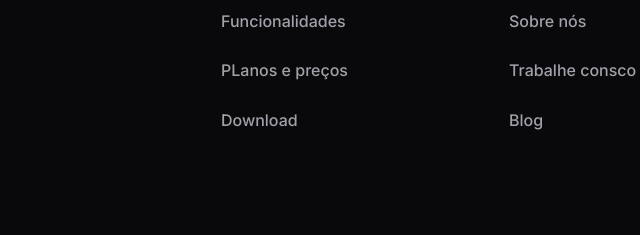
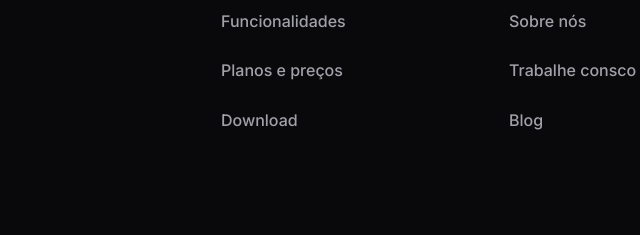
Before and after one commit to Makiikoo/projeto-landing-page-de-aplicativo, a plain HTML site: page index.html in a window 1280 px wide. Shown: the part 4031-4266 px from the top of the page, 227-867 px from the left. Drawn offline with Linux system fonts and the light colour scheme.

Commit message:
corrigindo texto

```diff
--- a/index.html
+++ b/index.html
@@ -211,7 +211,7 @@
             </li>
 
             <li>
-              <a href="#pricing">PLanos e preços</a>
+              <a href="#pricing">Planos e preços</a>
             </li>
 
             <li>
```
